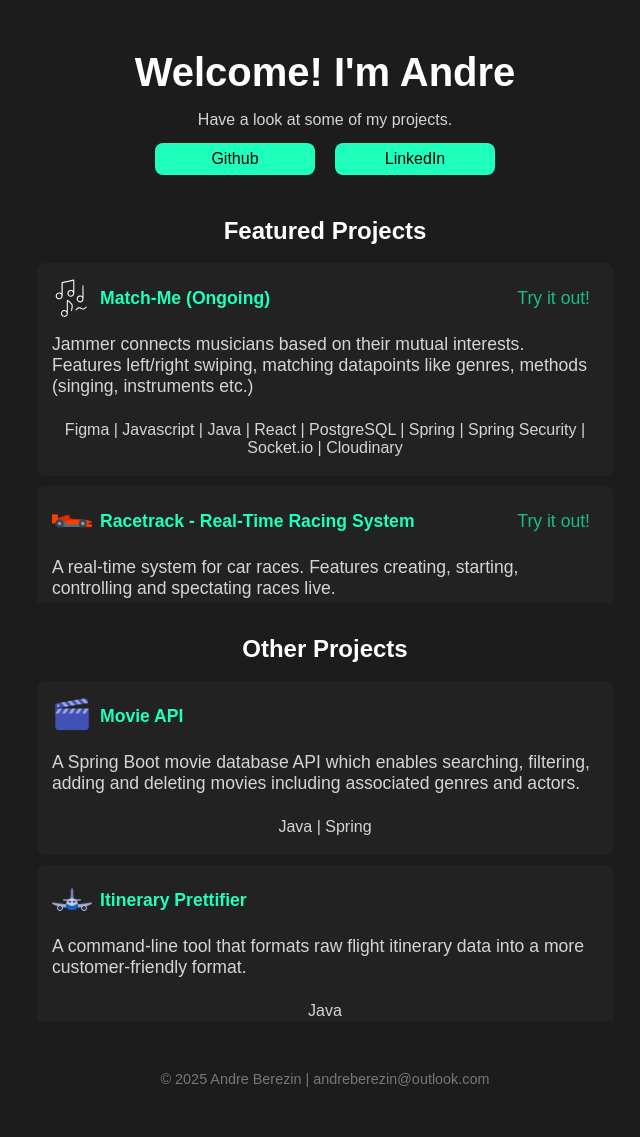
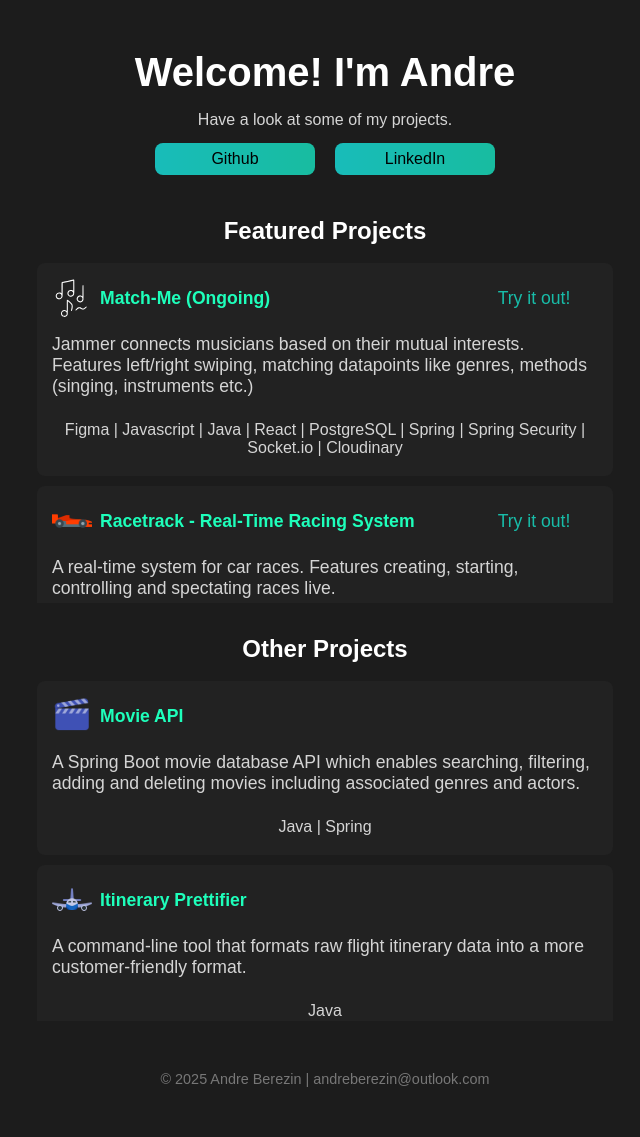
Before and after one commit to andreberezin/andreberezin.github.io, a Jekyll site: the page built from README.md, in a window 1280 px wide. Shown: the whole page, without its empty margins (315-955 px from the left). Built offline with Jekyll 4.4.1, drawn with Linux system fonts in a browser that asks for light colours; our own code applies the rules of GitHub Pages for plain Markdown files.

Commit message:
added animations

```diff
--- a/assets/css/style.css
+++ b/assets/css/style.css
@@ -65,8 +65,20 @@
   align-items: center;
 }
 
+.title:hover {
+  scale: 1.075;
+}
+
 .website-link {
   padding: 0.5rem;
+  animation: blink 2s linear infinite;
+  width: 8rem;
+}
+
+.website-link:hover {
+  scale: 1.075;
+  font-weight: 500;
+  letter-spacing: 0.05rem;
 }
 
 .project-list {
@@ -134,6 +146,7 @@
   width: 20%;
   height: 2rem;
   color: black !important;
+  animation: blink-background 2s infinite;
 }
 
 .btn:hover {
@@ -155,3 +168,27 @@
   font-size: 0.9rem;
   color: #777;
 }
+
+@keyframes blink  {
+  0% { color: #18bc8a;}
+  50% { color: #18bcbc;}
+  100% { color: #18bc8a;}
+}
+
+@keyframes blink-background {
+  0% {
+    background: linear-gradient(90deg, #18bcbc, #18bc8a);
+    background-size: 200% 100%;
+    background-position: 100% 0;
+  }
+  50% {
+    background: linear-gradient(90deg, #18bcbc, #18bc8a);
+    background-size: 200% 100%;
+    background-position: 0 0;
+  }
+  100% {
+    background: linear-gradient(90deg, #18bcbc, #18bc8a);
+    background-size: 200% 100%;
+    background-position: 100% 0;
+  }
+}
```
